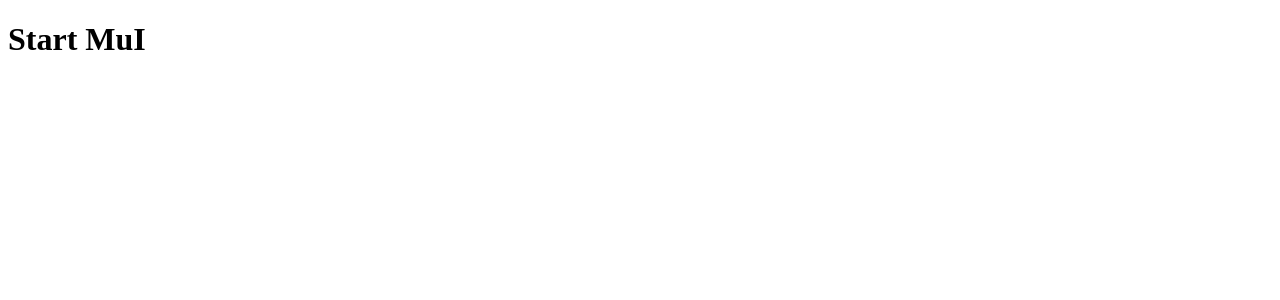
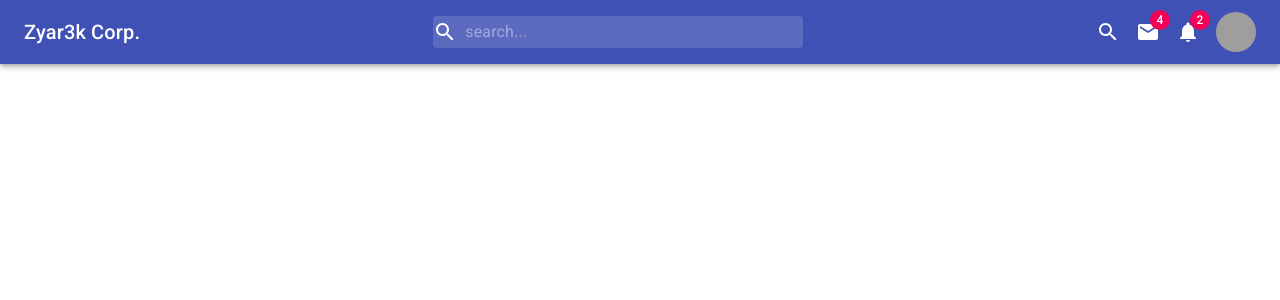
Before and after one commit to Zyar3k/cramui-practice, a React (Create React App) app: page / in a window 1280 px wide. Shown: the top 300 px of the page. Built offline with nearby package versions, Linux system fonts and the light colour scheme; grey boxes are pictures that could not be loaded.

Commit message:
Add navbar

```diff
--- a/src/App.js
+++ b/src/App.js
@@ -1,6 +1,11 @@
+import { AppBar, Toolbar } from "@material-ui/core";
+import Navbar from "./components/Navbar";
+
 function App() {
   return (
     <div>
+      <Navbar />
+
       <h1>Start MuI</h1>
     </div>
   );
--- /dev/null
+++ b/src/components/Navbar.js
@@ -0,0 +1,92 @@
+import {
+  AppBar,
+  Toolbar,
+  makeStyles,
+  Typography,
+  InputBase,
+  alpha,
+  Badge,
+  Avatar,
+} from "@material-ui/core";
+import { Mail, Notifications, Search } from "@material-ui/icons";
+
+const useStyles = makeStyles((theme) => ({
+  toolbar: {
+    display: "flex",
+    justifyContent: "space-between",
+  },
+  logoLg: {
+    display: "none",
+    [theme.breakpoints.up("sm")]: {
+      display: "block",
+    },
+  },
+  logoSm: {
+    display: "block",
+    [theme.breakpoints.up("sm")]: {
+      display: "none",
+    },
+  },
+  search: {
+    display: "flex",
+    alignItems: "center",
+    backgroundColor: alpha(theme.palette.common.white, 0.15),
+    "&:hover": {
+      backgroundColor: alpha(theme.palette.common.white, 0.25),
+    },
+    borderRadius: theme.shape.borderRadius,
+    width: "30%",
+    [theme.breakpoints.down("sm")]: {
+      display: "none",
+    },
+  },
+  input: {
+    color: "white",
+    marginLeft: theme.spacing(1),
+  },
+  searchButton: {
+    marginRight: theme.spacing(2),
+  },
+  icons: {
+    display: "flex",
+    alignItems: "center",
+  },
+  badge: {
+    marginRight: theme.spacing(2),
+  },
+}));
+
+const Navbar = () => {
+  const classes = useStyles();
+  return (
+    <AppBar>
+      <Toolbar className={classes.toolbar}>
+        <Typography variant="h6" className={classes.logoLg}>
+          Zyar3k Corp.
+        </Typography>
+        <Typography variant="h6" className={classes.logoSm}>
+          Zyar3k
+        </Typography>
+        <div className={classes.search}>
+          <Search />
+          <InputBase placeholder="search..." className={classes.input} />
+        </div>
+        <div className={classes.icons}>
+          <Search className={classes.searchButton} />
+          <Badge badgeContent={4} color="secondary" className={classes.badge}>
+            <Mail />
+          </Badge>
+          <Badge badgeContent={2} color="secondary" className={classes.badge}>
+            <Notifications />
+          </Badge>
+          <Avatar
+            alt="Remy Sharp"
+            src="https://images.pexels.com/photos/3586798/pexels-photo-3586798.jpeg?auto=compress&cs=tinysrgb&dpr=1&w=500"
+          />
+        </div>
+      </Toolbar>
+    </AppBar>
+  );
+};
+
+export default Navbar;
```
Also changed, not shown: src/index.js (+4 -4 lines).
